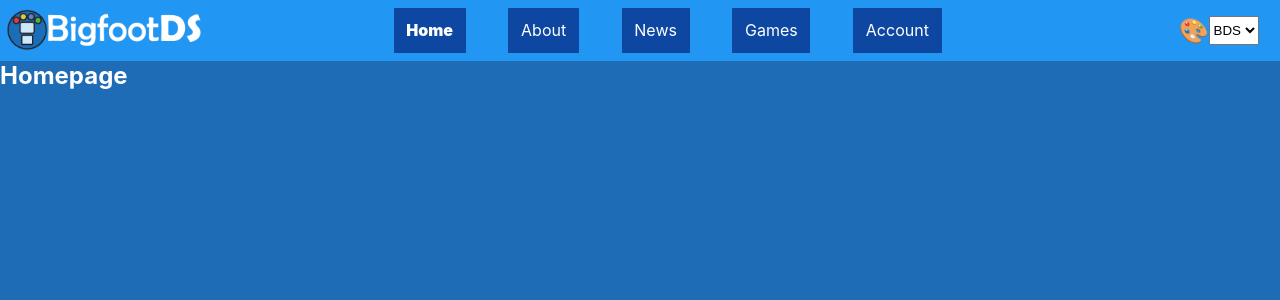
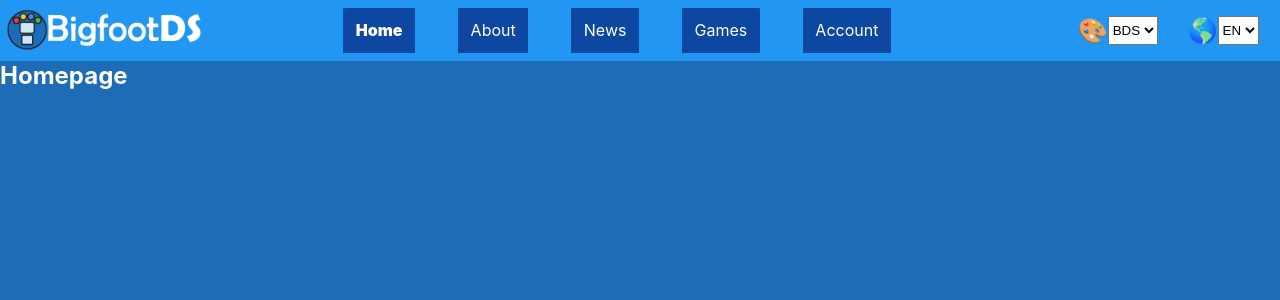
Before and after one commit to BigfootDS/Web-BigfootDS, a React (Create React App) app: page / in a window 1280 px wide. Shown: the top 300 px of the page. Built offline with nearby package versions, Linux system fonts and the light colour scheme.

Commit message:
feat!: Localisation implemented

```diff
--- a/package.json
+++ b/package.json
@@ -7,6 +7,7 @@
     "@testing-library/react": "^13.4.0",
     "@testing-library/user-event": "^13.5.0",
     "i18next": "^22.5.0",
+    "i18next-http-backend": "^2.2.1",
     "react": "^18.2.0",
     "react-dom": "^18.2.0",
     "react-i18next": "^12.3.1",
--- a/public/index.html
+++ b/public/index.html
@@ -10,22 +10,22 @@
 		<link
 			rel="apple-touch-icon"
 			sizes="180x180"
-			href="/apple-touch-icon.png"
+			href="%PUBLIC_URL%//apple-touch-icon.png"
 		/>
 		<link
 			rel="icon"
 			type="image/png"
 			sizes="32x32"
-			href="/favicon-32x32.png"
+			href="%PUBLIC_URL%//favicon-32x32.png"
 		/>
 		<link
 			rel="icon"
 			type="image/png"
 			sizes="16x16"
-			href="/favicon-16x16.png"
+			href="%PUBLIC_URL%//favicon-16x16.png"
 		/>
-		<link rel="manifest" href="/site.webmanifest" />
-		<link rel="mask-icon" href="/safari-pinned-tab.svg" color="#64b5f6" />
+		<link rel="manifest" href="%PUBLIC_URL%/site.webmanifest" />
+		<link rel="mask-icon" href="%PUBLIC_URL%/safari-pinned-tab.svg" color="#64b5f6" />
 		<meta name="msapplication-TileColor" content="#64b5f6" />
 		<meta name="theme-color" content="#64b5f6" />
 
--- /dev/null
+++ b/src/assets/localization/BigfootDSLanguages.json
@@ -0,0 +1,18 @@
+{
+	"en": {
+		"home": "Home",
+		"about": "About",
+		"news": "News",
+		"games": "Games",
+		"account": "Account",
+		"logged_in": "Logged in!"
+	},
+	"fr": {
+		"home": "Maison",
+		"about": "À propos",
+		"news": "Nouvelles",
+		"games": "Jeux",
+		"account": "Compte",
+		"logged_in": "Connecté!"
+	}
+}
--- a/src/components/AccountBar.jsx
+++ b/src/components/AccountBar.jsx
@@ -4,11 +4,14 @@
 import { useEffect } from "react"
 import { useAuth } from "../contexts/AuthContext";
 import { useProfile } from "../contexts/ProfileContext";
+import { useTranslation } from "react-i18next";
 
 export default function AccountBar(props){
 
 	const auth = useAuth();
 	const profile = useProfile();
+
+	const {t} = useTranslation();
 
 	useEffect(() => {
 		console.log("Auth value is:\n" + JSON.stringify(auth))
@@ -17,7 +20,7 @@ export default function AccountBar(props){
 	return (
 		<div>
 			<div>
-				{(auth.long || auth.short) && <h3>Logged in!</h3>}
+				{(auth.long || auth.short) && <h3>{t("logged_in")}</h3>}
 			</div>
 			<div>
 				{profile.displayName && <h3>{profile.displayName}</h3>}
--- a/src/components/LanguageBar.jsx
+++ b/src/components/LanguageBar.jsx
@@ -1,10 +1,25 @@
-
+import { useTranslation } from "react-i18next";
+import { useLanguageName, useLanguageSelector } from "../contexts/LanguageContext";
 
 export default function LanguageBar(props){
 
+	const { t, i18n } = useTranslation();
+
+	const activeLanguage = useLanguageName();
+	const setActiveLanguage = useLanguageSelector();
+
+	const changeActiveLanguage = (event) => {
+		setActiveLanguage(event.target.value);
+	}
+
 	return (
-		<div>
-
+		<div style={{display:"flex"}}>
+			<h1>🌎</h1>
+			<select value={activeLanguage} onChange={changeActiveLanguage}>
+				{Object.keys(i18n.services.resourceStore.data).map((theme) => {
+					return <option key={theme} value={theme}>{theme.toLocaleUpperCase()}</option>
+				})}
+			</select>
 		</div>
 	)
 }
--- a/src/components/Navbar.jsx
+++ b/src/components/Navbar.jsx
@@ -6,12 +6,15 @@ import BDSHeaderWhite from "../assets/images/BigfootDSHeader_White_512.png";
 import { Link, NavLink } from "react-router-dom";
 import AccountBar from './AccountBar';
 import ThemeBar from './ThemeBar';
+import { useTranslation } from 'react-i18next';
+import LanguageBar from './LanguageBar';
 
 export default function Navbar(props) {
 
 
 	const theme = useThemeName();
 
+	const {t} = useTranslation();
 
 
 	return (
@@ -25,27 +28,27 @@ export default function Navbar(props) {
 				<ul>
 					<li>
 						<NavLink to="/" >
-							Home
+							{t('home')}
 						</NavLink>
 					</li>
 					<li>
 						<NavLink to="/about">
-							About
+							{t('about')}
 						</NavLink>
 					</li>
 					<li>
 						<NavLink to="/news">
-							News
+							{t('news')}
 						</NavLink>
 					</li>
 					<li>
 						<NavLink to="/games">
-							Games
+						{t('games')}
 						</NavLink>
 					</li>
 					<li>
 						<NavLink to="/account">
-							Account
+						{t('account')}
 						</NavLink>
 					</li>
 
@@ -54,6 +57,7 @@ export default function Navbar(props) {
 			<div className='navwidgets'>
 				<AccountBar />
 				<ThemeBar />
+				<LanguageBar />
 			</div>
 
 		</nav>
--- a/src/contexts/LanguageContext.js
+++ b/src/contexts/LanguageContext.js
@@ -1,5 +1,7 @@
 import { createContext, useContext, useEffect, useState } from "react";
+import { useTranslation } from "react-i18next";
 import { useLocalStorage } from "react-use";
+
 
 let defaultLanguage = "en";
 
@@ -24,13 +26,12 @@ export default function LanguageProvider(props){
 	const [language, setLanguage] = useState(defaultLanguage);
 	const [languageStored, setLanguageStored] = useLocalStorage("language", defaultLanguage);
 
+	const {t, i18n} = useTranslation();
 
 	const selectLanguage = (newLang) => {
-		if (languages.hasOwnProperty(newLang)){
+		if (Object.keys(i18n.services.resourceStore.data).includes(newLang)){
 			console.log("Setting theme to selection now.");
-			for (const value in languages[newLang]){
-				//document.documentElement.style.setProperty(`--${value}`, themes[newLang][value]);
-			}
+			i18n.changeLanguage(newLang);
 			return true;
 		} else {
 			console.log("Invalid language supplied. Doing nothing.");
@@ -42,6 +43,7 @@ export default function LanguageProvider(props){
 	// the browser's local storage and then applied to this global state.
 	useEffect(() => {
 		setLanguage(languageStored);
+		console.log("Available languages:\n" + Object.keys(i18n.services.resourceStore.data));
 	// eslint-disable-next-line react-hooks/exhaustive-deps
 	}, []);
 
--- /dev/null
+++ b/src/i18n.js
@@ -0,0 +1,31 @@
+import i18n from 'i18next';
+import { initReactI18next } from 'react-i18next';
+
+import gSheetsResources from './assets/localization/BigfootDSLanguages.json';
+
+const resources = {};
+
+Object.keys(gSheetsResources).forEach(language => {
+	resources[language] = {};
+	resources[language].translation = gSheetsResources[language];
+});
+
+console.log(resources);
+
+i18n
+	// pass the i18n instance to react-i18next.
+	.use(initReactI18next)
+	// init i18next
+	// for all options read: https://www.i18next.com/overview/configuration-options
+	.init({
+		resources,
+		fallbackLng: 'en',
+		debug: true,
+
+		interpolation: {
+			escapeValue: false, // not needed for react as it escapes by default
+		}
+	});
+
+
+export default i18n;
--- a/src/index.js
+++ b/src/index.js
@@ -9,15 +9,21 @@ import {ProfileProvider } from './contexts/ProfileContext';
 import { BrowserRouter } from 'react-router-dom';
 import ThemeProvider from './contexts/ThemeContext';
 
+import './i18n';
+import LanguageProvider from './contexts/LanguageContext';
+
+
 const root = ReactDOM.createRoot(document.getElementById('root'));
 root.render(
   <React.StrictMode>
     <AuthProvider>
 		<ProfileProvider>
 			<ThemeProvider>
-				<BrowserRouter>
-					<App />
-				</BrowserRouter>
+				<LanguageProvider>
+					<BrowserRouter>
+						<App />
+					</BrowserRouter>
+				</LanguageProvider>
 			</ThemeProvider>
 		</ProfileProvider>
 	</AuthProvider>
```
Also changed, not shown: src/pages/Account.jsx (added), 1 other file (tests, documents, lock files or other folders).
